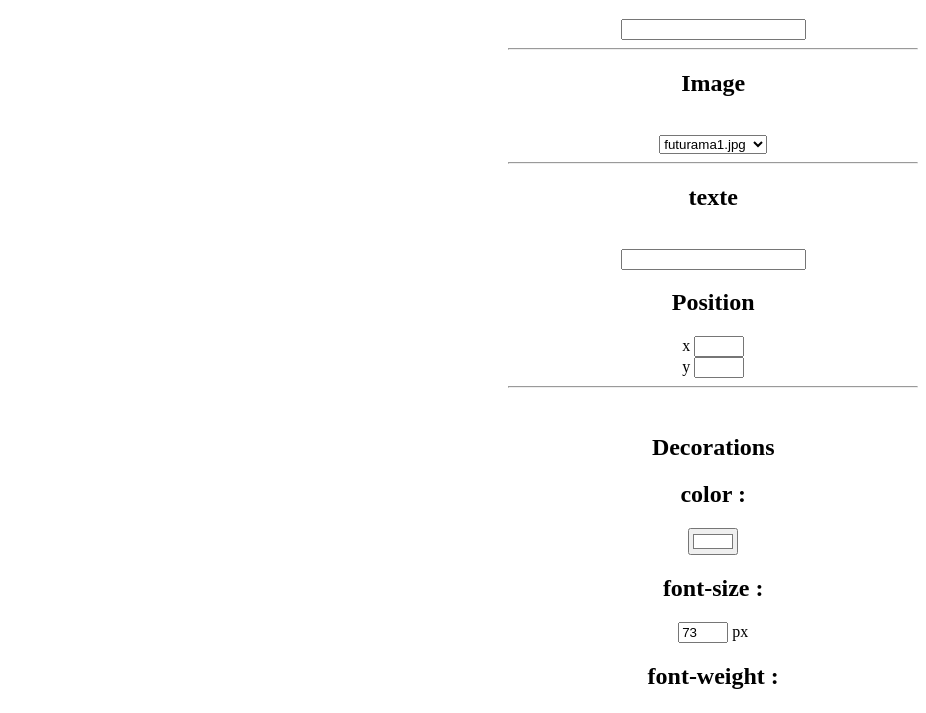
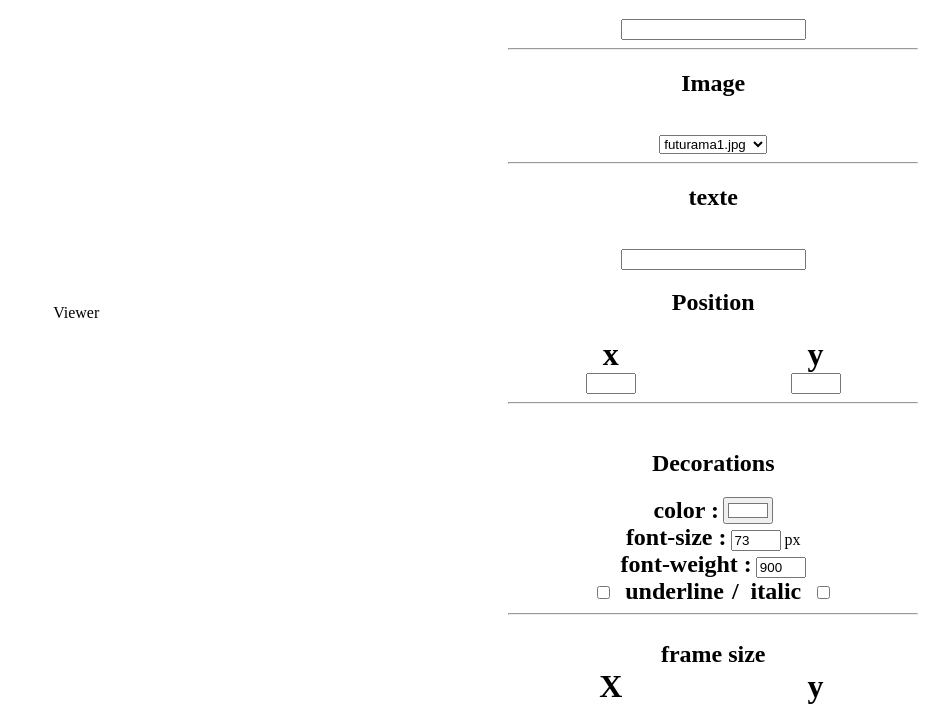
Before and after one commit to champix56/2026-09-2026-llj, a website built with Vite: page src/pages/editor/editor.html in a window 1280 px wide. Shown: the part 87-800 px from the top of the page, without its empty margins (354-1280 px from the left). Built offline with nearby package versions, Linux system fonts and the light colour scheme.

Commit message:
formulaire corriger pour respect flex

```diff
--- a/src/pages/editor/editor.css
+++ b/src/pages/editor/editor.css
@@ -26,3 +26,25 @@
   max-width:100%;
   max-height:calc(100% - 5px)
 }
+
+.inline{
+    display: inline;
+}
+.inline-block{
+    display: flex;
+    justify-content: space-around;
+}
+.block{
+    display: block;
+}
+.bold{
+    font-size: xx-large;
+    font-weight: 900;
+}
+.underline{
+    text-decoration: underline;
+}
+.center-flex{
+    display: flex;
+    justify-content: space-evenly;
+}
--- a/src/pages/editor/editor.html
+++ b/src/pages/editor/editor.html
@@ -1,7 +1,6 @@
 <div id="editor">
-    <link rel="stylesheet" href="/src/pages/editor/editor.css">
     <div id="viewer">
-
+        Viewer
     </div>
     <div id="memeform">
         <form name="meme-form">
@@ -100,4 +99,5 @@
             </div>
         </form>
     </div>
+      <link rel="stylesheet" href="/src/pages/editor/editor.css">
 </div>
```
